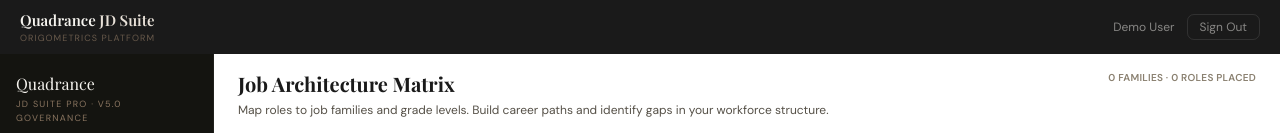
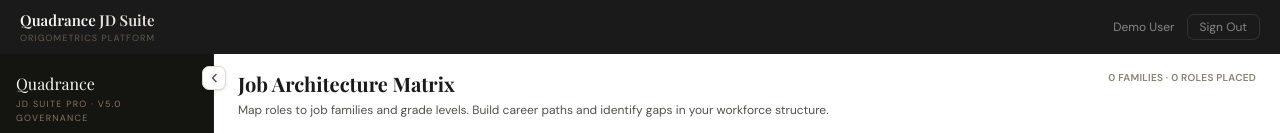
Before and after one commit to tomrey81/jd-suite-ultra, a Next.js app in the folder apps/web/: page /architecture in a window 1280 px wide. Shown: the top 133 px of the page. Built offline with nearby package versions, Linux system fonts and the light colour scheme; no server answers; the database is empty.

Commit message:
Add Notion-style collapsible sidebar with ⌘\ shortcut and persisted state

```diff
--- a/apps/web/app/(dashboard)/layout.tsx
+++ b/apps/web/app/(dashboard)/layout.tsx
@@ -1,5 +1,5 @@
 import { Header } from '@/components/layout/header';
-import { Sidebar } from '@/components/layout/sidebar';
+import { DashboardShell } from '@/components/layout/dashboard-shell';
 
 export default function DashboardLayout({ children }: { children: React.ReactNode }) {
   const user = { id: 'bypass', email: 'demo@quadrance.app', name: 'Demo User' };
@@ -7,10 +7,7 @@ export default function DashboardLayout({ children }: { children: React.ReactNod
   return (
     <div className="flex h-screen flex-col overflow-hidden">
       <Header user={user} />
-      <div className="flex flex-1 overflow-hidden">
-        <Sidebar />
-        <main className="flex min-w-0 flex-1 flex-col overflow-hidden bg-surface-page">{children}</main>
-      </div>
+      <DashboardShell>{children}</DashboardShell>
     </div>
   );
 }
--- /dev/null
+++ b/apps/web/components/layout/dashboard-shell.tsx
@@ -0,0 +1,84 @@
+'use client';
+
+import { useEffect, useState, useCallback } from 'react';
+import { Sidebar } from './sidebar';
+
+const LS_KEY = 'jdgc_sidebar_collapsed';
+
+export function DashboardShell({ children }: { children: React.ReactNode }) {
+  const [collapsed, setCollapsed] = useState(false);
+  const [hydrated, setHydrated] = useState(false);
+
+  useEffect(() => {
+    try {
+      const raw = window.localStorage.getItem(LS_KEY);
+      if (raw === '1') setCollapsed(true);
+    } catch { /* ignore */ }
+    setHydrated(true);
+  }, []);
+
+  const toggle = useCallback(() => {
+    setCollapsed((c) => {
+      const next = !c;
+      try { window.localStorage.setItem(LS_KEY, next ? '1' : '0'); } catch { /* ignore */ }
+      return next;
+    });
+  }, []);
+
+  // ⌘\ / ctrl+\  to toggle  (same binding Notion uses)
+  useEffect(() => {
+    const onKey = (e: KeyboardEvent) => {
+      if ((e.metaKey || e.ctrlKey) && e.key === '\\') {
+        e.preventDefault();
+        toggle();
+      }
+    };
+    window.addEventListener('keydown', onKey);
+    return () => window.removeEventListener('keydown', onKey);
+  }, [toggle]);
+
+  return (
+    <div className="flex flex-1 overflow-hidden relative">
+      {/* Sidebar wrapper — width animates to 0 when collapsed */}
+      <div
+        className="relative shrink-0 overflow-hidden transition-[width] duration-200 ease-out"
+        style={{ width: hydrated && collapsed ? 0 : 214 }}
+      >
+        <Sidebar />
+      </div>
+
+      {/* Toggle button — sits at the boundary, flips direction on state */}
+      <button
+        type="button"
+        onClick={toggle}
+        aria-label={collapsed ? 'Open sidebar' : 'Collapse sidebar'}
+        title={`${collapsed ? 'Open' : 'Collapse'} sidebar (⌘\\)`}
+        className="absolute top-3 z-20 flex h-6 w-6 items-center justify-center rounded-md border border-border-default bg-white text-text-secondary shadow-sm transition-all duration-200 hover:bg-surface-page hover:text-text-primary hover:shadow"
+        style={{
+          left: hydrated && collapsed ? 8 : 214 - 12,
+        }}
+      >
+        <svg
+          width="12"
+          height="12"
+          viewBox="0 0 12 12"
+          fill="none"
+          className="transition-transform duration-200"
+          style={{ transform: collapsed ? 'rotate(0deg)' : 'rotate(180deg)' }}
+        >
+          <path
+            d="M4 2.5L7.5 6L4 9.5"
+            stroke="currentColor"
+            strokeWidth="1.5"
+            strokeLinecap="round"
+            strokeLinejoin="round"
+          />
+        </svg>
+      </button>
+
+      <main className="flex min-w-0 flex-1 flex-col overflow-hidden bg-surface-page">
+        {children}
+      </main>
+    </div>
+  );
+}
```
